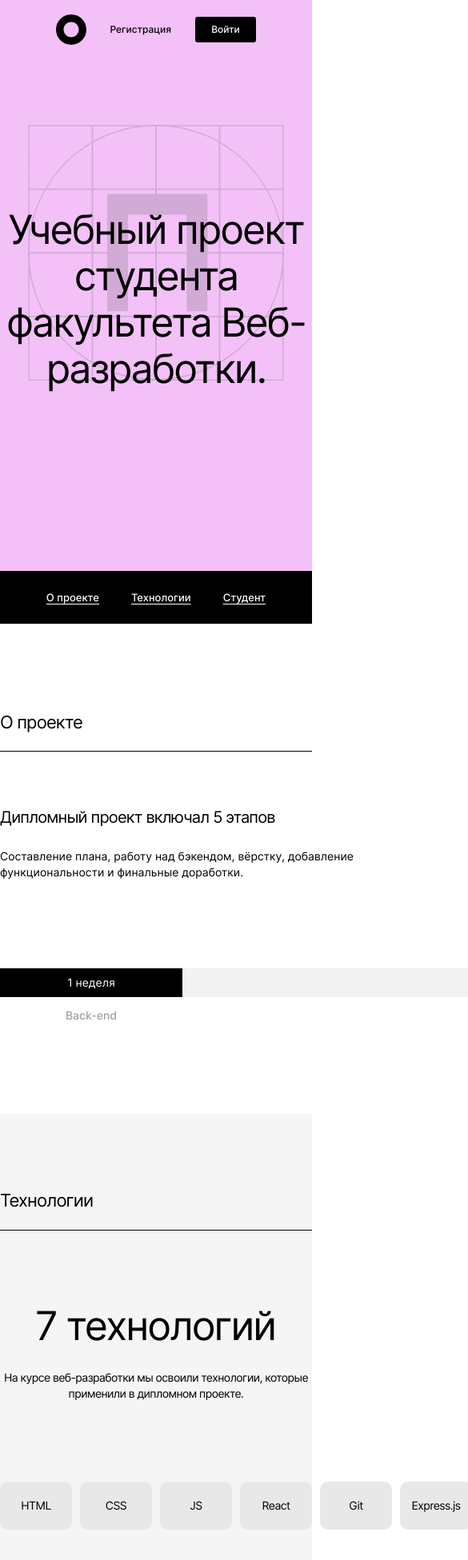
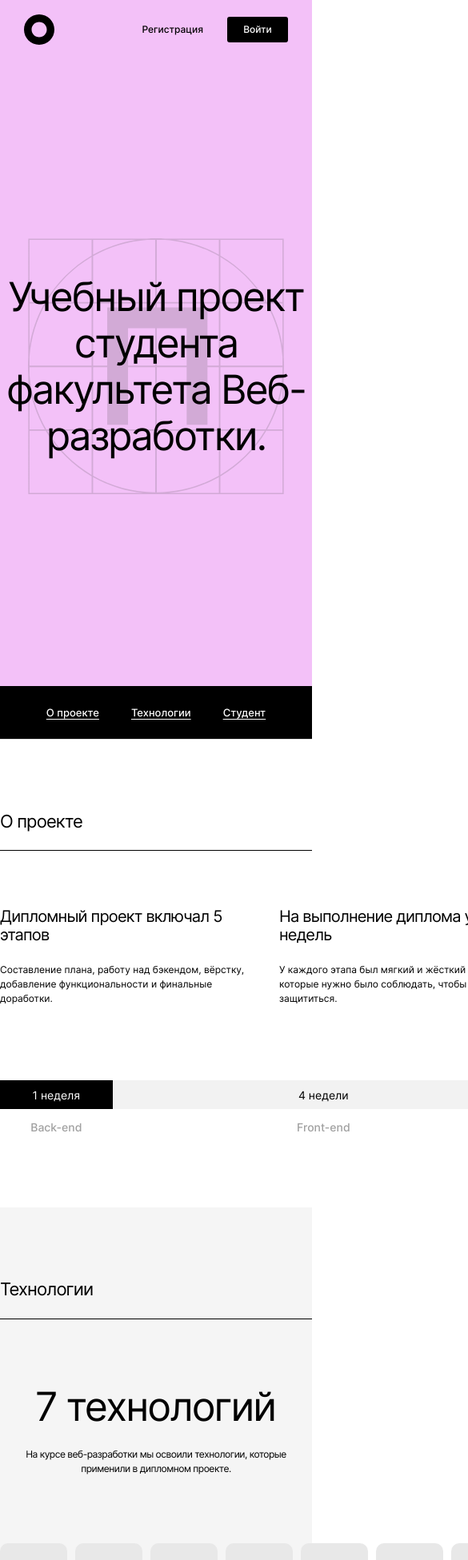
Before and after one commit to Cap-Slow/movies-explorer-frontende, a React (Create React App) app: page / in a window 390 px wide. Shown: the top 1951 px of the page at 80% size, 585 px wide, since content can reach past the window. Built offline with nearby package versions, Linux system fonts and the light colour scheme.

Commit message:
feat : add media query for Main component for the 768px resolution

```diff
--- a/src/components/AboutMe/AboutMe.css
+++ b/src/components/AboutMe/AboutMe.css
@@ -60,3 +60,39 @@
   height: 327px;
   border-radius: 10px;
 }
+
+@media screen and (max-width: 1023px) {
+
+  .about-me {
+    padding-top: 2px;
+    max-width: 668px;
+    margin: 0 auto;
+  }
+
+  .about-me__name {
+    font-size: 40px;
+    line-height: 40px;
+    letter-spacing: -1.6px;
+  }
+
+  .about-me__profession {
+    font-size: 12px;
+    line-height: 18px;
+    margin: 16px 0 20px 0;
+  }
+
+  .about-me__description {
+    max-width: 368px;
+    font-size: 12px;
+    line-height: 18px;
+  }
+
+  .about-me__photo {
+    width: 255px;
+    height: 307px;
+  }
+
+  .about-me__link {
+    margin: 88px 0 92px;
+  }
+}
--- a/src/components/AboutProject/AboutProject.css
+++ b/src/components/AboutProject/AboutProject.css
@@ -54,6 +54,7 @@
   padding-top: 10px;
   font-weight: 400;
   margin: 0;
+  line-height: normal;
 }
 
 .timeline-text_theme_black {
@@ -68,5 +69,32 @@
 .about-project__timeline-text_type_gray {
   font-weight: 500;
   color: #a0a0a0;
-  padding-top: 15px;
+  padding-top: 14px;
+  line-height: 17px;
 }
+
+@media screen and (max-width: 1023px) {
+  .about-project__description {
+    max-width: 668px;
+    padding: 71px 0 23px 0;
+  }
+
+  .about-project__description-text {
+    font-size: 12px;
+    line-height: 18px;
+  }
+
+  .about-project__description-title {
+    margin: 0 0 23px 0;
+  }
+
+  .about-project__description-container:last-child {
+    margin-left: 30px;
+  }
+
+  .about-project__timeline {
+    width: 668px;
+    grid-template-columns: 4fr 15fr;
+    margin: 70px auto 87px;
+  }
+}
--- a/src/components/Footer/Footer.css
+++ b/src/components/Footer/Footer.css
@@ -37,3 +37,9 @@
   transition: opacity 0.5s ease;
   transition: text-shadow 0.5s ease;
 }
+
+@media screen and (max-width: 1023px) {
+  .footer {
+    max-width: 708px;
+  }
+}
--- a/src/components/Header/Header.css
+++ b/src/components/Header/Header.css
@@ -97,3 +97,10 @@
   background-repeat: no-repeat;
   background-position: center;
 }
+
+@media screen and (max-width: 1023px) {
+  .header__container {
+    max-width: 1023px;
+    padding: 0 30px;
+  }
+}
--- a/src/components/Main/Main.css
+++ b/src/components/Main/Main.css
@@ -16,3 +16,16 @@
 .main__section-title_section_techs {
   padding: 96px 0 23px 0;
 }
+
+
+@media screen and (max-width: 1023px) {
+  .main__section-title {
+    max-width: 768px;
+    padding: 90px 0 23px 0;
+
+  }
+
+  .main__section-title {
+    max-width: 668px;
+  }
+}
--- a/src/components/Portfolio/Portfolio.css
+++ b/src/components/Portfolio/Portfolio.css
@@ -48,7 +48,7 @@
   align-self: center;
   width: 18px;
   height: 17px;
-  margin: 6px 6px 0 0;
+  margin: 6px 5px 0 0;
 }
 
 .portfolio__link-button:hover {
@@ -56,3 +56,23 @@
   opacity: 0.8;
   transition: opacity 0.5s ease;
 }
+
+@media screen and (max-width: 1023px) {
+
+  .portfolio {
+    max-width: 668px;
+  }
+
+  .portfolio__link-text {
+    font-size: 28px;
+    letter-spacing: -1.12px;
+  }
+
+  .portfolio__title {
+    margin: 0 0 49px 0;
+  }
+
+  .portfolio__links {
+    padding-bottom: 70px;
+  }
+}
--- a/src/components/Promo/Promo.css
+++ b/src/components/Promo/Promo.css
@@ -1,7 +1,8 @@
 .promo {
-  /* min-height: 524px; */
+  min-height: 524px;
   display: flex;
   position: relative;
+  justify-content: center;
   flex-direction: column;
   background-color: #f3c1f8;
   background-image: url(../../images/practicum-logo.svg);
@@ -10,19 +11,23 @@
   background-position-y: 82px;
 }
 
-.promo__image {
-  width: 320px;
-  height: 320px;
-  margin: 82px auto 122px;
-}
-
 .promo__title {
-  left: 25%;
   max-width: 730px;
   text-align: center;
   font-size: 50px;
   line-height: 58px;
   font-weight: 400;
   letter-spacing: -2px;
-  margin: 184px auto 224px;
+  margin: 0 auto 40px;
 }
+
+@media screen and (max-width: 1023px) {
+  .promo {
+    min-height: 784px;
+    background-position-y: 224px;
+  }
+
+  .promo__title {
+    margin: 0 auto 17px;
+  }
+}
--- a/src/components/Techs/Techs.css
+++ b/src/components/Techs/Techs.css
@@ -9,7 +9,6 @@
 }
 
 .techs__title {
-  left: 25%;
   max-width: 730px;
   text-align: center;
   font-size: 50px;
@@ -57,3 +56,29 @@
   letter-spacing: -0.56px;
   margin: 0 auto;
 }
+
+@media screen and (max-width: 1023px) {
+  .techs__title {
+    margin: 80px auto 22px;
+  }
+
+  .techs__subtitle {
+    font-size: 12px;
+    line-height: 18px;
+    letter-spacing: -0.48px;
+  }
+
+  .techs__list {
+    margin: 84px auto 89px;
+  }
+
+  .techs__list-item {
+    width: 84px;
+    height: 57px;
+  }
+
+  .techs__list-item-text {
+    font-size: 12px;
+    letter-spacing: -0.48px;
+  }
+}
```
